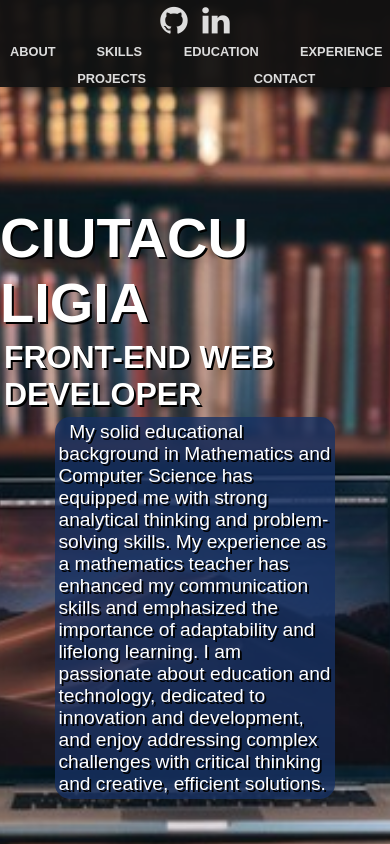
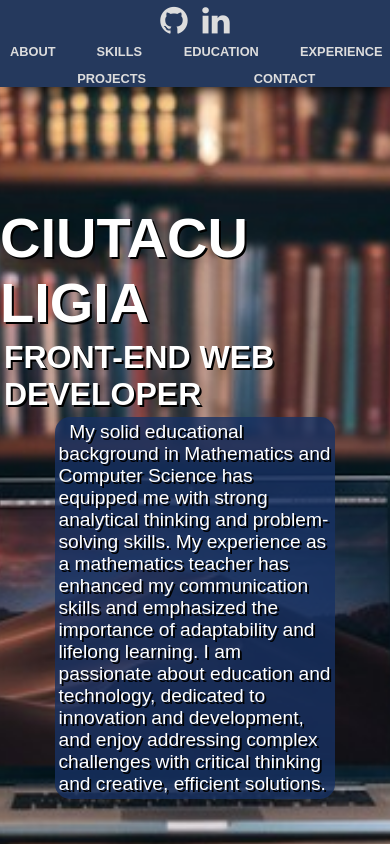
Before and after one commit to CiutacuLigia/WebPortfolio, a plain HTML site: page index.html in a window 390 px wide. Shown: the top 844 px of the page. Drawn offline with nearby package versions, Linux system fonts and the light colour scheme; a web font is replaced by a local one.

Commit message:
Update style.css

```diff
--- a/css/style.css
+++ b/css/style.css
@@ -270,7 +270,7 @@ footer ul li {
   		width: 100%;
   		height: auto;
   		z-index: 999;
-  		background-color: rgba(17,17,17, 0.95);
+  		background-color: #25395d;
   	}
 
   	aside img {
```
